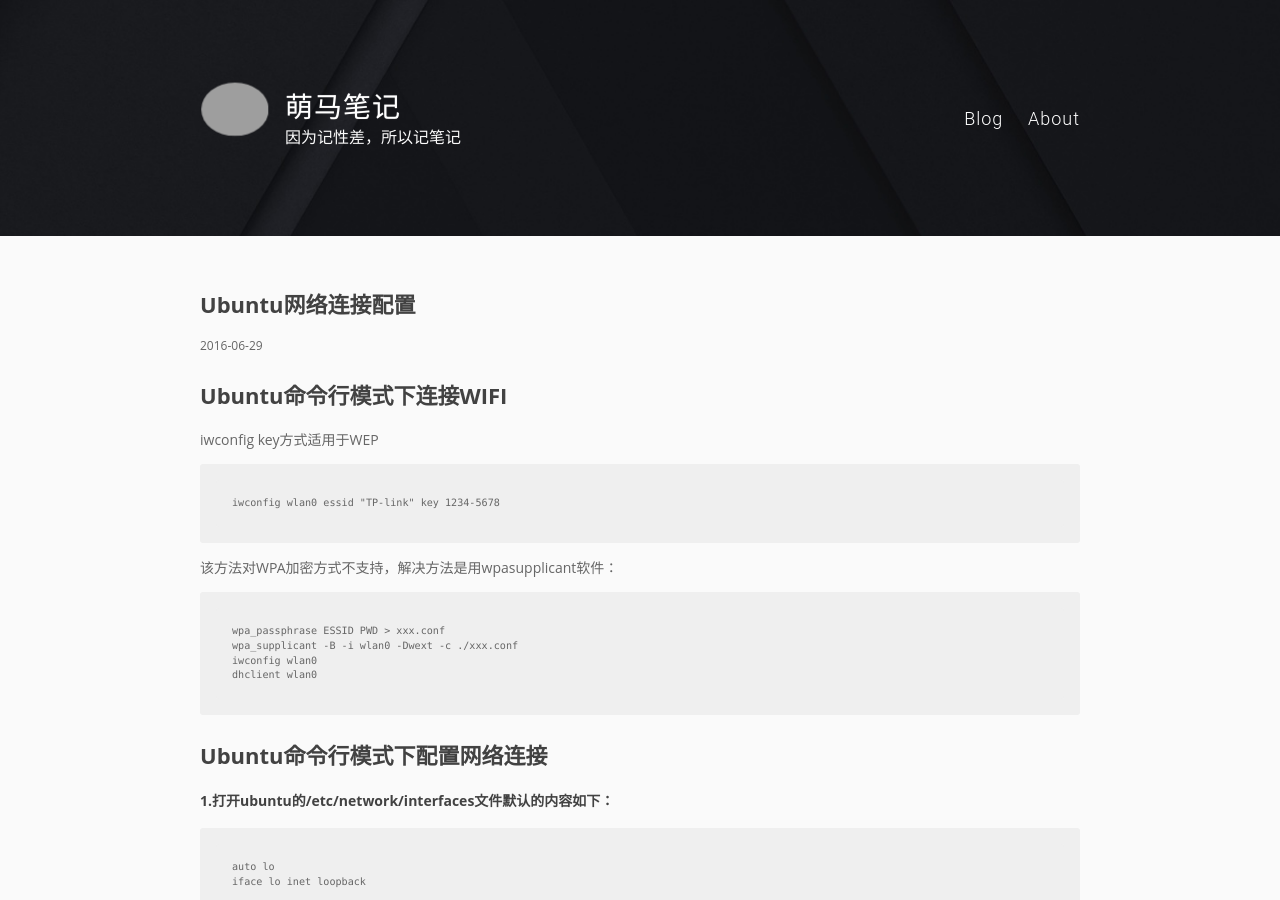
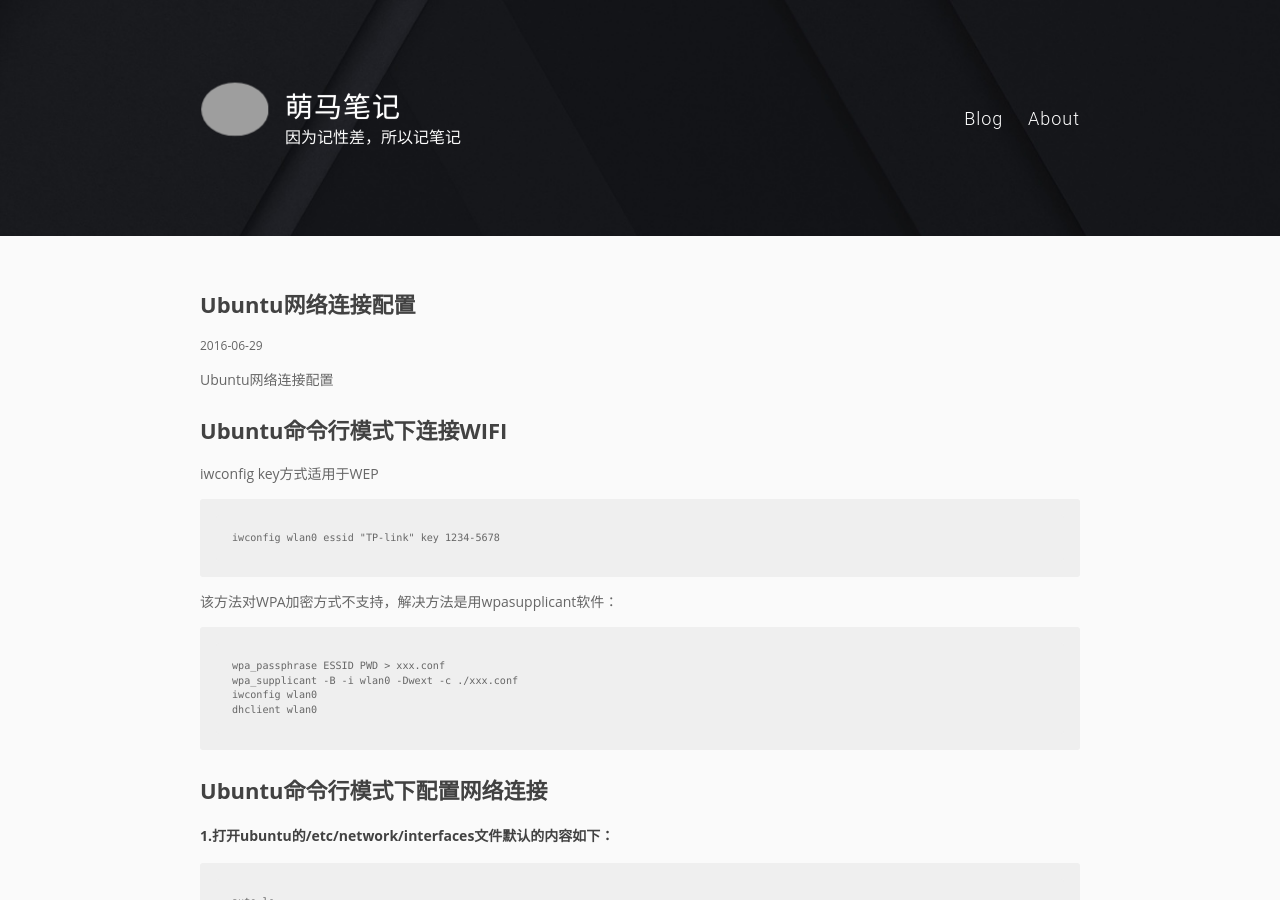
Before and after one commit to pingmalu/pingmalu.github.io, a Jekyll site: the page built from _posts/2016-06-29-Ubuntu网络连接配置.md, in a window 1280 px wide and 900 px high. Built offline with Jekyll 4.4.1, drawn with Linux system fonts in a browser that asks for light colours; nearby versions of some CDN libraries; grey boxes are pictures that could not be loaded.

Commit message:
linux network

```diff
--- a/_posts/2016-06-29-Ubuntu网络连接配置.md
+++ b/_posts/2016-06-29-Ubuntu网络连接配置.md
@@ -2,6 +2,8 @@
 layout: post
 title: Ubuntu网络连接配置
 ---
+
+Ubuntu网络连接配置
 
 # Ubuntu命令行模式下连接WIFI
 
```
